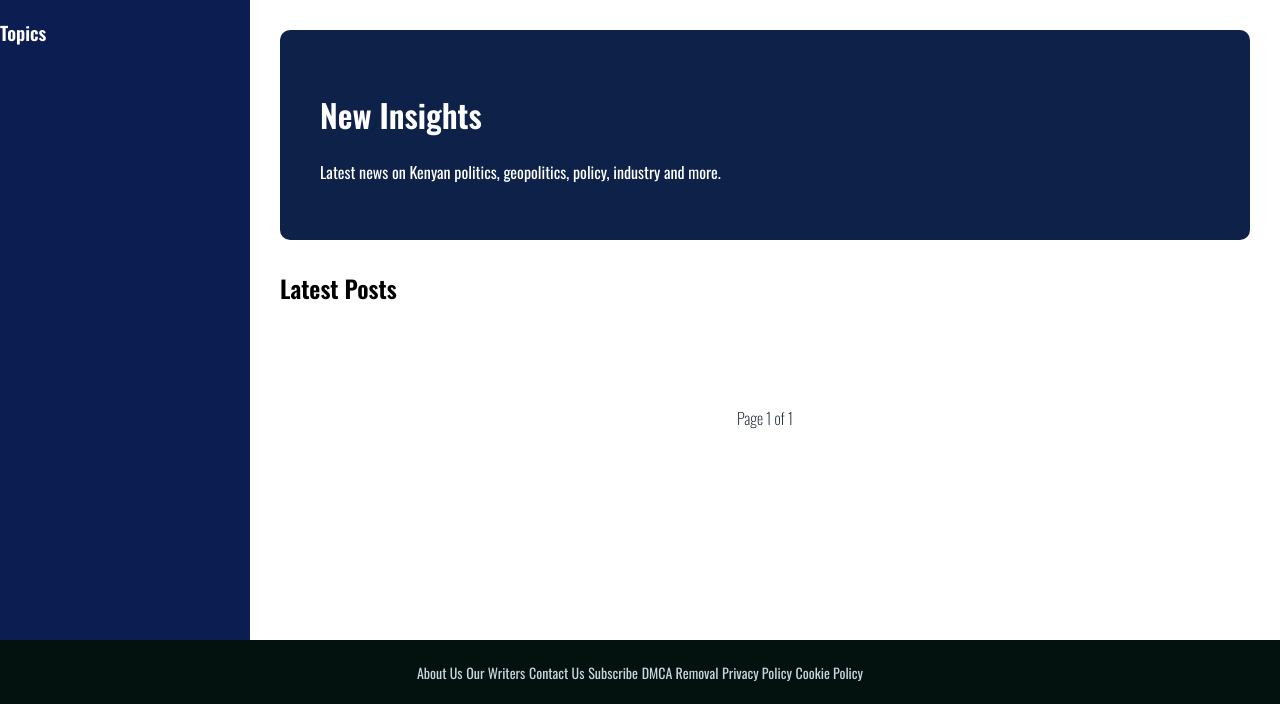
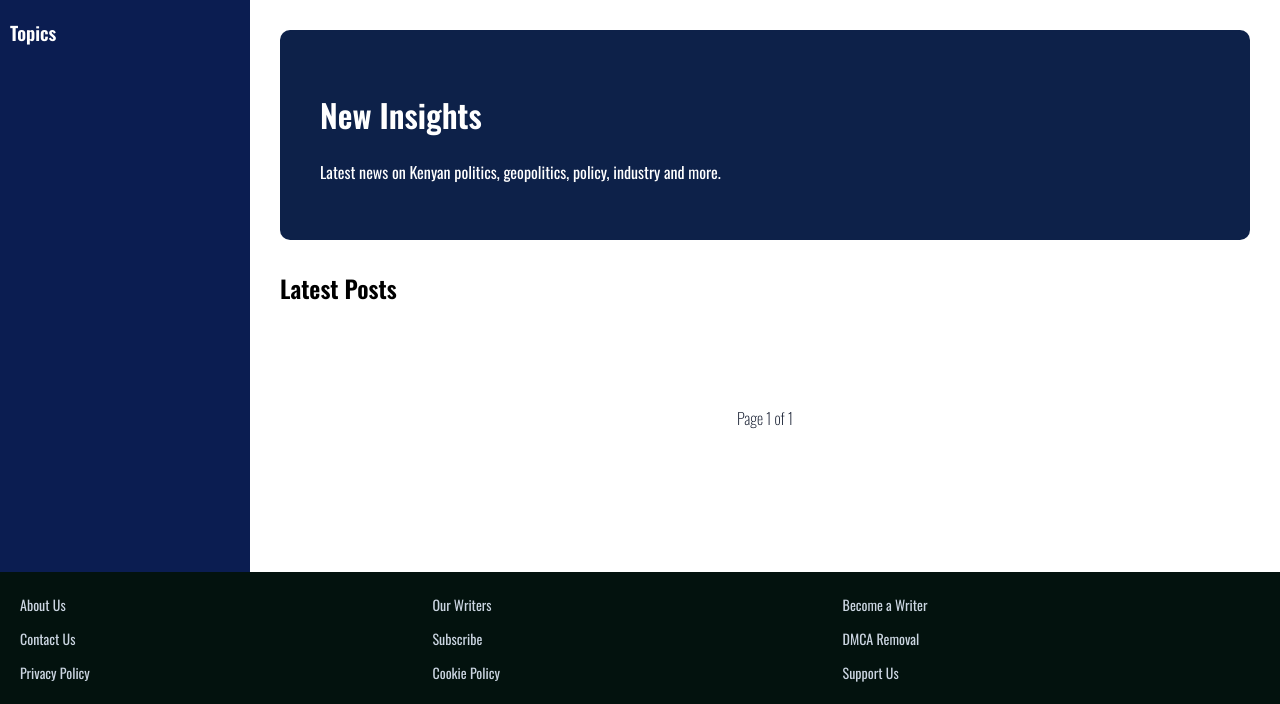
Before and after one commit to OJ-Labs/wastewater_pipeline, a Django app: page / in a window 1280 px wide. Shown: the part 96-800 px from the top of the page. Run offline with Django 5.2, Linux system fonts and the light colour scheme; data that the repository does not hold is empty.

Commit message:
modified css and base and home html templates

```diff
--- a/wastewater_pollution/core/static/core/styles.css
+++ b/wastewater_pollution/core/static/core/styles.css
@@ -507,17 +507,29 @@ a:hover{
 
 
 
-.footer {
+.footer{
+
+    display: grid;
+    padding: 20px;
+    background-color: #03120E;
+    grid-template-columns: auto auto auto;
+    height: fit-content;
+    gap: 10px;
+    font-weight: 400;
+}
+
+
+/* .footer {
     background: #03120E;
     color: #e2e8f0;
     padding: 20px;
     text-align: center;
-    display: flex;
+    display: grid;
     flex-wrap: wrap;
     justify-content: center;
     gap: 15px;
     height: fit-content;
-}
+} */
 
 .footer a {
     color: #cbd5e1;
@@ -695,8 +707,6 @@ a:hover{
 }
 
 
-.footer-nav{
-
-    display:grid;
-
+#topic{
+padding-left: 10px;
 }
--- a/wastewater_pollution/core/templates/core/base.html
+++ b/wastewater_pollution/core/templates/core/base.html
@@ -67,7 +67,7 @@
 
                 <aside id="sidebar" class="sidebar">
                     <button class="closebtn">×</button>
-                    <h3>Topics</h3>
+                    <div id="topic"><h3>Topics</h3></div>
                     {% for topic in all_topics %}
                         <a href="{% url 'core:posts_by_topic' topic.slug %}"
                             class="{% if topic == current_topic %}active{% endif %}">
@@ -104,16 +104,18 @@
             </nav>
 
             <footer class="footer">
-                    <div class="'footer-nav">
-                        <a href="#">About Us</a>
-                        <a href="#">Our Writers</a>
-                        <a href="#">Contact Us</a>
-                        <a href="#">Subscribe</a>
-                        <a href="#">DMCA Removal</a>
-                        <a href="#">Privacy Policy</a>
-                        <a href="#">Cookie Policy</a>
-                    </div>
+                        <div><a href="#">About Us</a></div>
+                        <div><a href="#">Our Writers</a></div>
+                        <div><a href="#">Become a Writer</a></div>
+                        <div><a href="#">Contact Us</a></div>
+                        <div><a href="#">Subscribe</a></div>
+                        <div><a href="#">DMCA Removal</a></div>
+                        <div><a href="#">Privacy Policy</a></div>
+                        <div><a href="#">Cookie Policy</a></div>
+                        <div><a href="#">Support Us</a></div>
             </footer>
         </div>
     </body>
 </html>
+
+<div></div>
--- a/wastewater_pollution/core/templates/core/home.html
+++ b/wastewater_pollution/core/templates/core/home.html
@@ -8,7 +8,7 @@
 
 <!-- Featured -->
 {% if featured_posts %}
-<h2>Featured</h2>
+<h2>Editor's Picks</h2>
 <div class="grid">
     {% for post in featured_posts %}
         <a href="{{ post.get_absolute_url }}" class="post-card-link">
```
Also changed, not shown: wastewater_pollution/core/static/core/images/Screenshot 2026-03-24 at 13.38.29.png (added), wastewater_pollution/core/static/core/images/Screenshot 2026-03-24 at 13.42.18.png (added), wastewater_pollution/core/static/core/images/Screenshot 2026-03-24 at 13.52.33.png (added), wastewater_pollution/core/static/core/images/Screenshot 2026-03-24 at 13.53.11.png (added), wastewater_pollution/core/static/core/images/Screenshot 2026-03-24 at 13.53.29.png (added), wastewater_pollution/core/static/core/images/Screenshot 2026-03-24 at 13.57.42.png (added), wastewater_pollution/core/static/core/images/Screenshot 2026-03-24 at 13.57.48.png (added).
